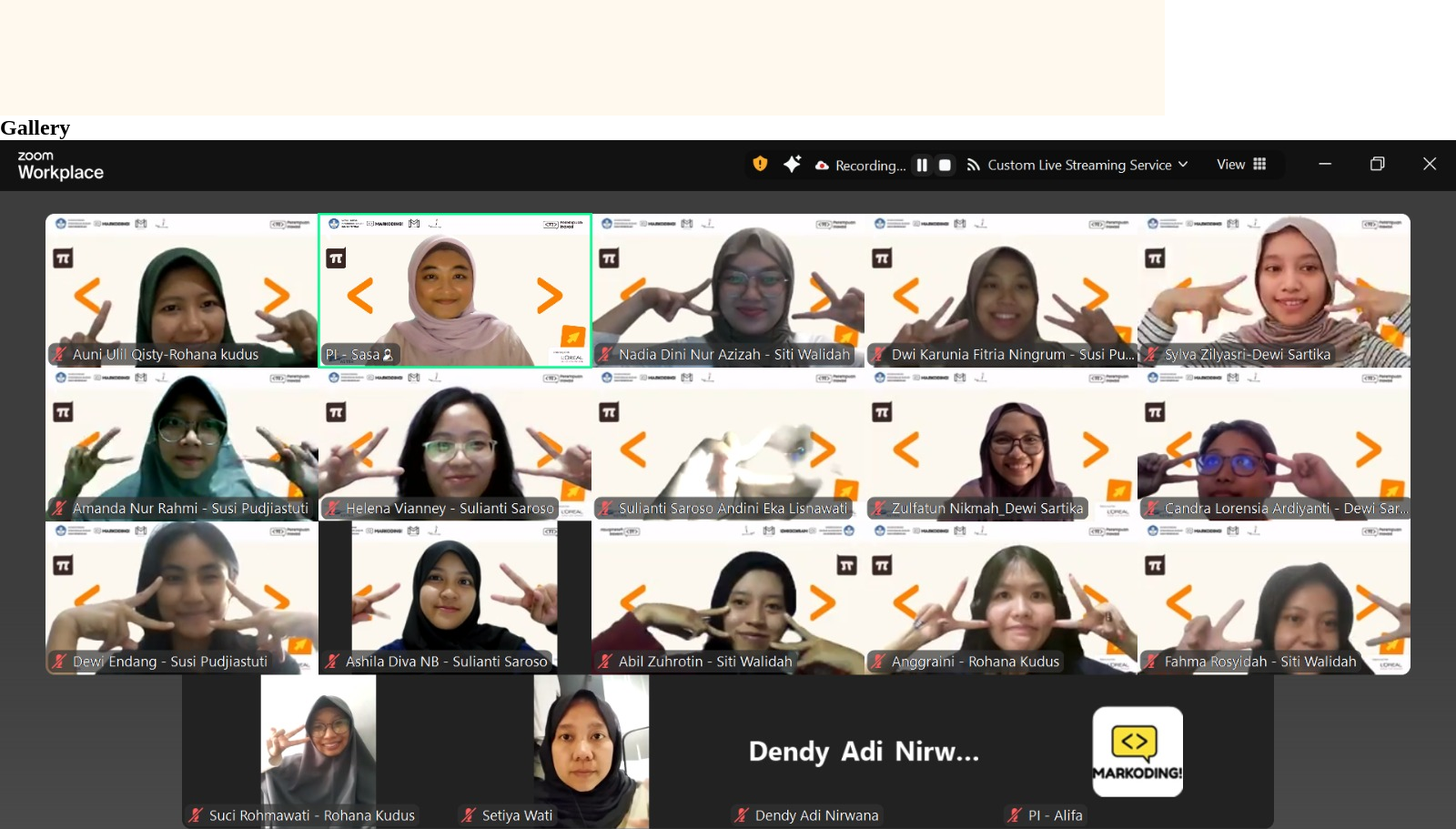
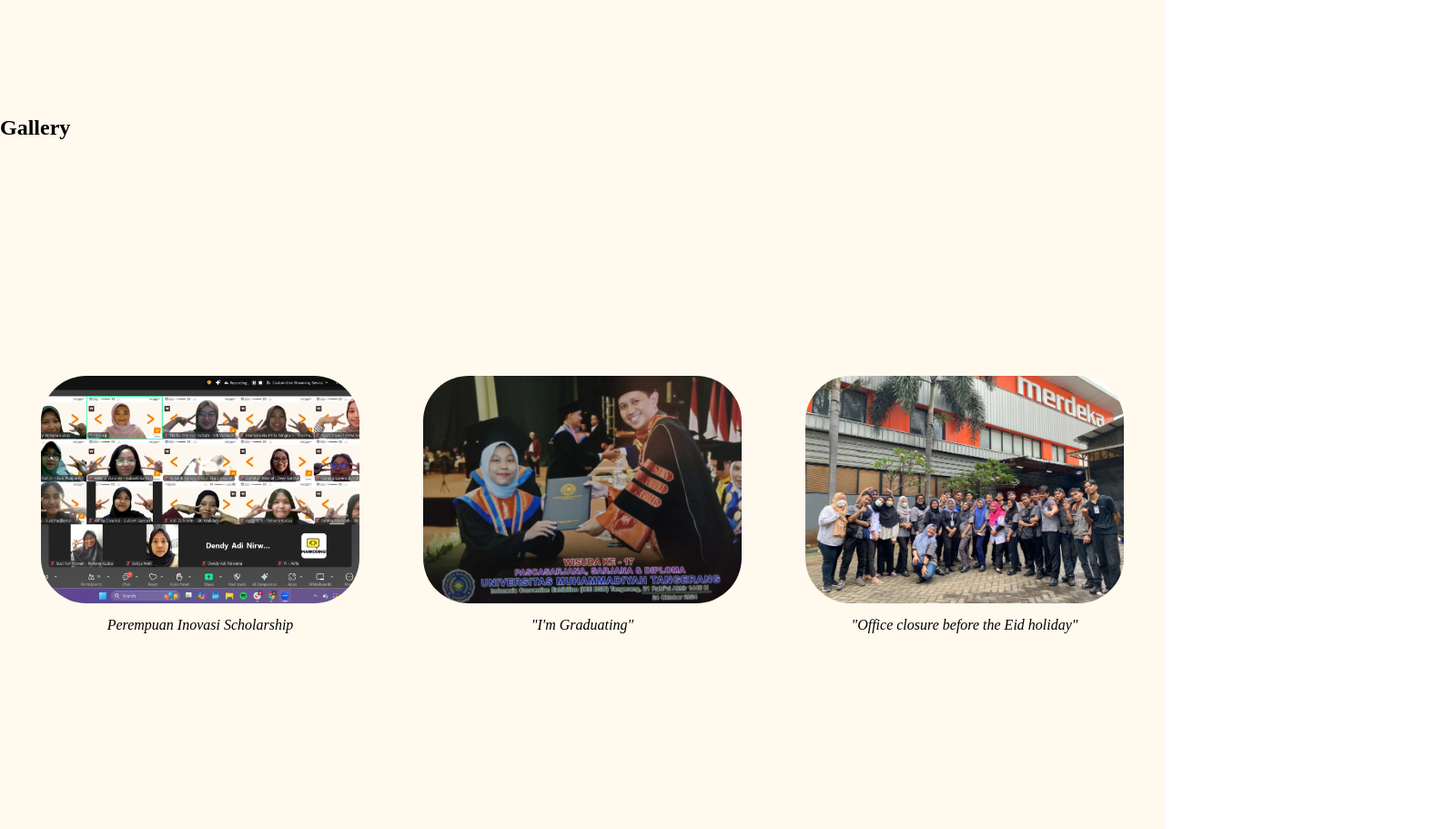
Before and after one commit to dwikarunia0001/personal-web-pi-25, a plain HTML site: page index.html in a window 1280 px wide. Shown: the part 740-1651 px from the top of the page at 91% size, 1600 px wide, since content can reach past the window. Drawn offline with Linux system fonts and the light colour scheme.

Commit message:
styling gallery section in homepage

```diff
--- a/index.html
+++ b/index.html
@@ -66,7 +66,7 @@
         <section class="gallery-section" id="gallery">
             <h2 class="section-title">Gallery</h2>
             <div class="section-content">
-                <ul class="gallery">
+                <ul class="gallery-list">
                     <li class="gallery-item">
                         <img alt="gallery-img" src="assets/gallery-scholarship.jpeg" class="gallery-image">
                         <i class="caption">Perempuan Inovasi Scholarship</i>
--- a/style.css
+++ b/style.css
@@ -76,3 +76,41 @@ a {
     border-color: #f476a5;
     border-style: solid;
 }
+
+/*Styling Gallery*/
+.gallery-section {
+    min-height: 100vh;
+    background-color: #fff9ee;
+}
+
+.gallery-section .section-content {
+    display: flex;
+    align-items: center;
+    justify-content: space-around;
+    min-height: 100vh;
+    color: #0c2f95;
+    gap: 50px;
+}
+
+.gallery-section .section-content .gallery-list {
+    display: flex;
+    justify-content: space-around;
+    color: #0c2f95;
+}
+
+.gallery-section .gallery-item {
+    display: flex;
+    padding: 35px;
+    flex-direction: column;
+    text-align: center;
+    align-items: center;
+    gap: 5px;
+}
+
+.gallery-section .gallery-item .gallery-image {
+    width: 350px;
+    height: 250px;
+    object-fit: cover;
+    border-radius: 50px;
+    margin-bottom: 10px;
+}
```
